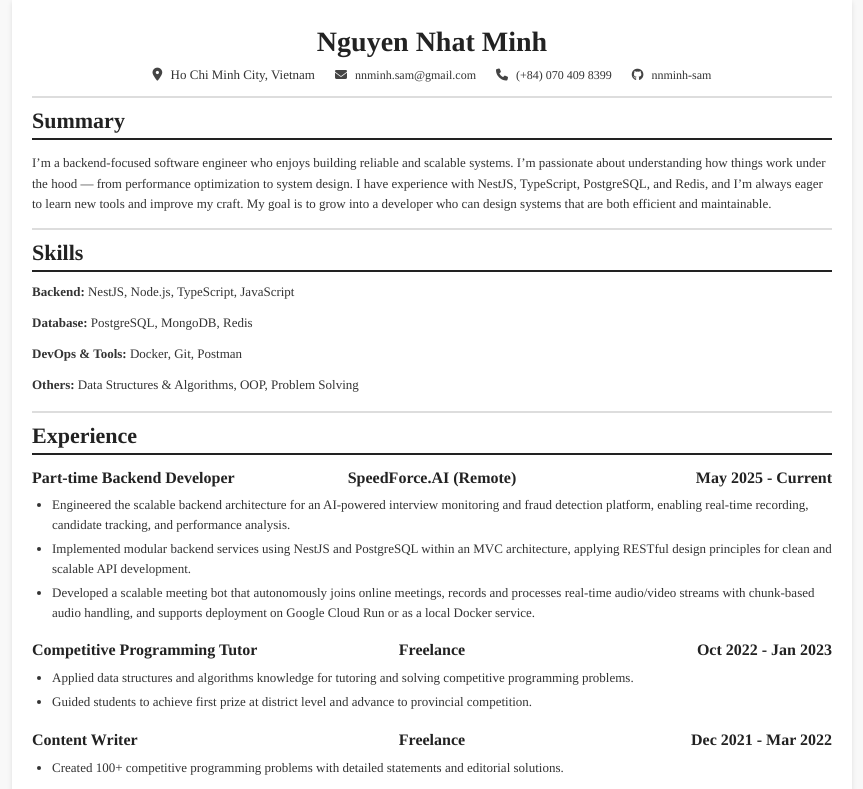
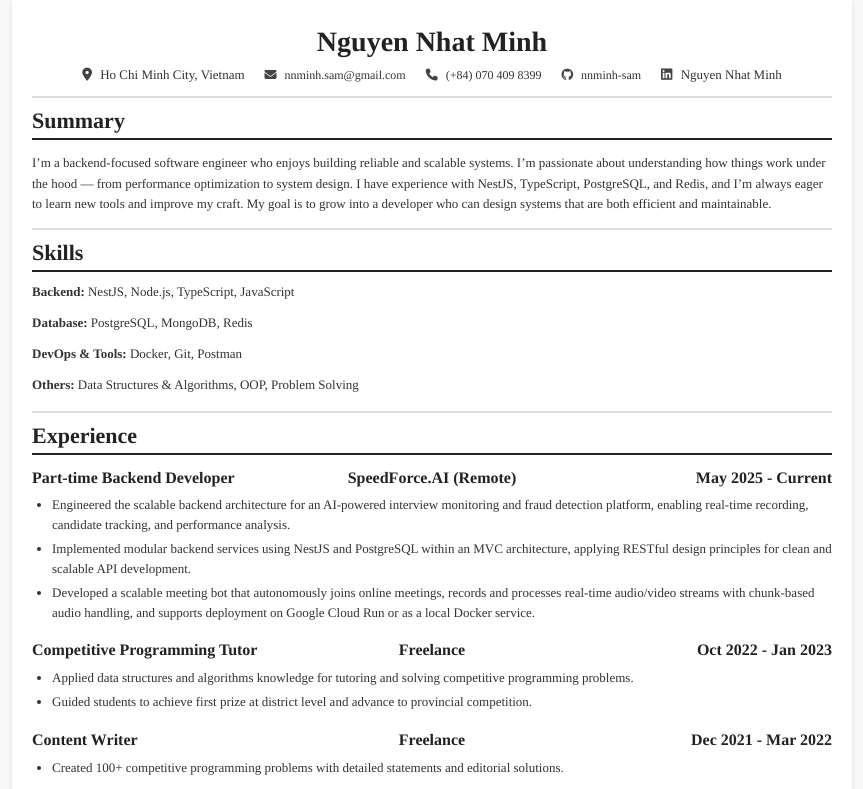
Before and after one commit to nnminh-sam/resume, a plain HTML site: page index.html in a window 1280 px wide. Shown: the top 789 px of the page, without its empty margins (208-1071 px from the left). Drawn offline with Linux system fonts and the light colour scheme.

Commit message:
update: added linkedin and rename title

```diff
--- a/index.html
+++ b/index.html
@@ -8,7 +8,7 @@
       href="https://cdnjs.cloudflare.com/ajax/libs/font-awesome/6.5.1/css/all.min.css"
     />
     <link rel="stylesheet" href="style.css" />
-    <title>Nguyen Nhat Minh - Fresher Backend Developer Resume</title>
+    <title>Backend Developer Resume</title>
   </head>
   <body>
     <div class="cv-container">
@@ -31,6 +31,12 @@
           <span class="github">
             <i class="fa-brands fa-github"></i>
             <a href="https://github.com/nnminh-sam">nnminh-sam</a>
+          </span>
+          <span class="linkedin">
+            <i class="fa-brands fa-linkedin"></i>
+            <a href="https://www.linkedin.com/in/nnminh1803/"
+              >Nguyen Nhat Minh</a
+            >
           </span>
         </div>
       </section>
```
Also changed, not shown: 1 other file.
